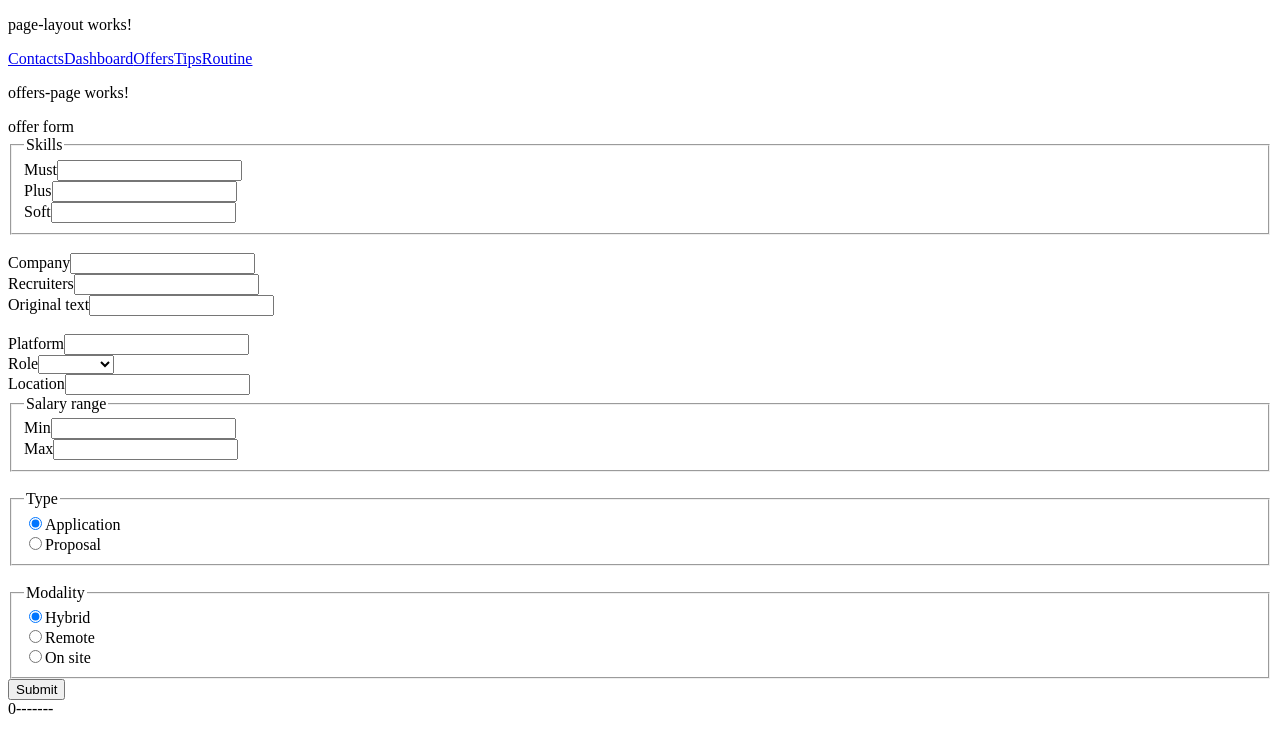
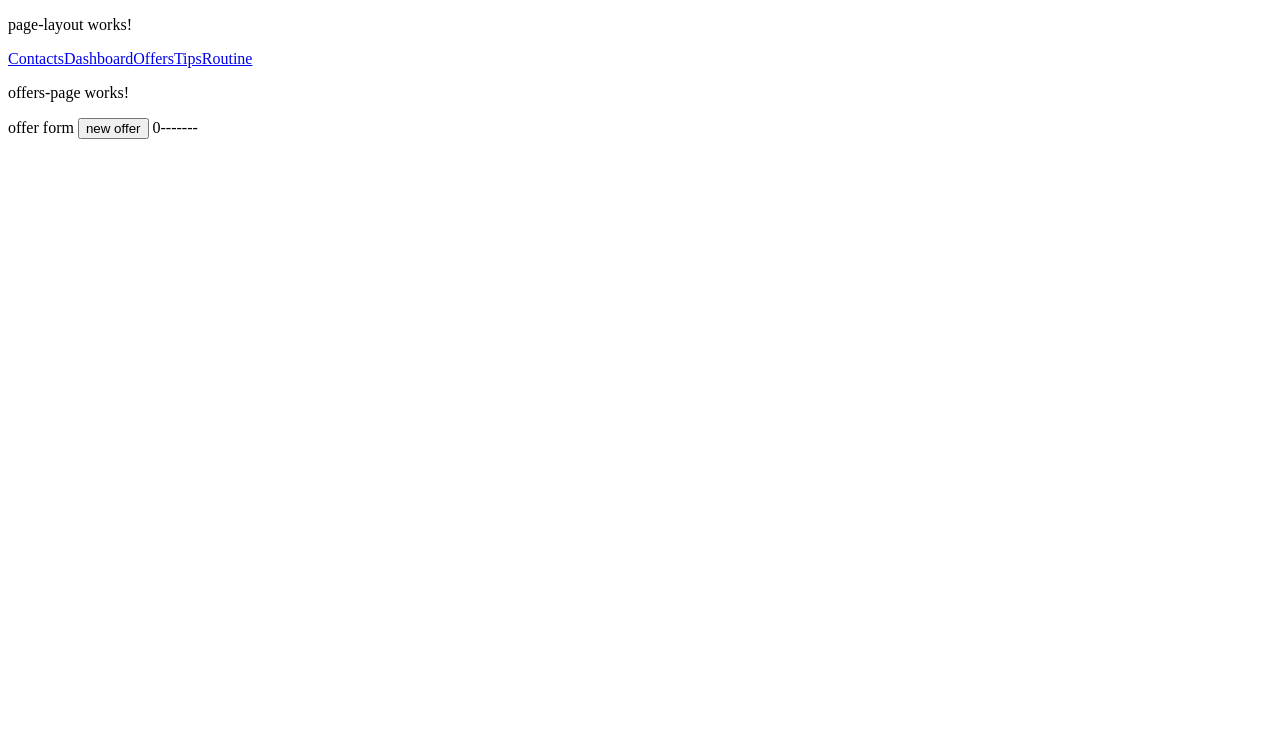
Before and after one commit to gabrielardevol/applitrack, an Angular app: page /offers in a window 1280 px wide. Shown: the top 752 px of the page. Built offline with nearby package versions, Linux system fonts and the light colour scheme.

Commit message:
DEV-0006 feat/ Offer form on dialog

```diff
--- a/src/app/offers/components/offer-form.component.html
+++ b/src/app/offers/components/offer-form.component.html
@@ -1,4 +1,10 @@
 offer form
+
+<button (click)="dialog.showModal()">new offer</button>
+
+
+<dialog #dialog>
+    <button (click)="dialog.close()">close</button>
     <form>
         <fieldset>
             <legend>Skills</legend>
@@ -104,3 +110,4 @@ offer form
 
         <button (click)="$event.preventDefault(); submitForm()">Submit</button>
     </form>
+</dialog>
```
Lines whose indentation alone changed are shown as unchanged.
